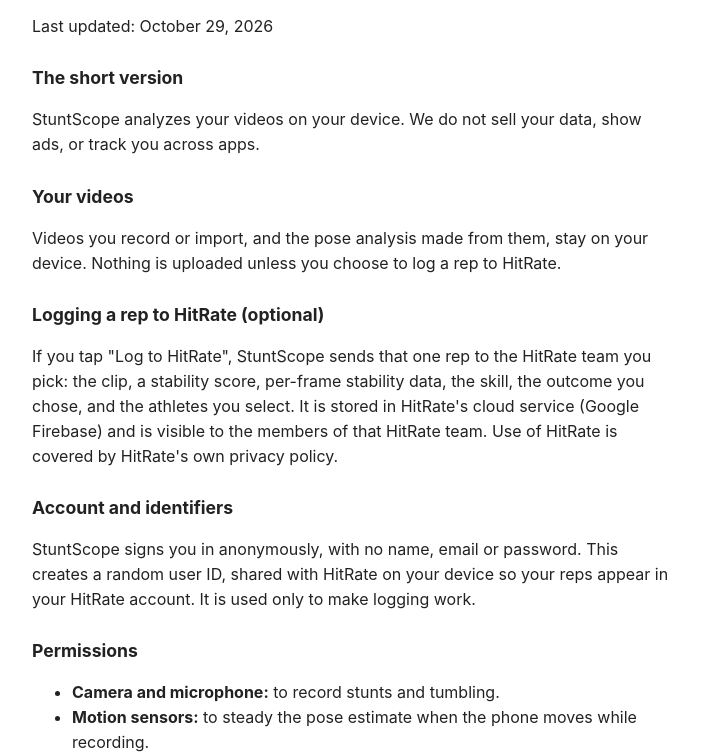
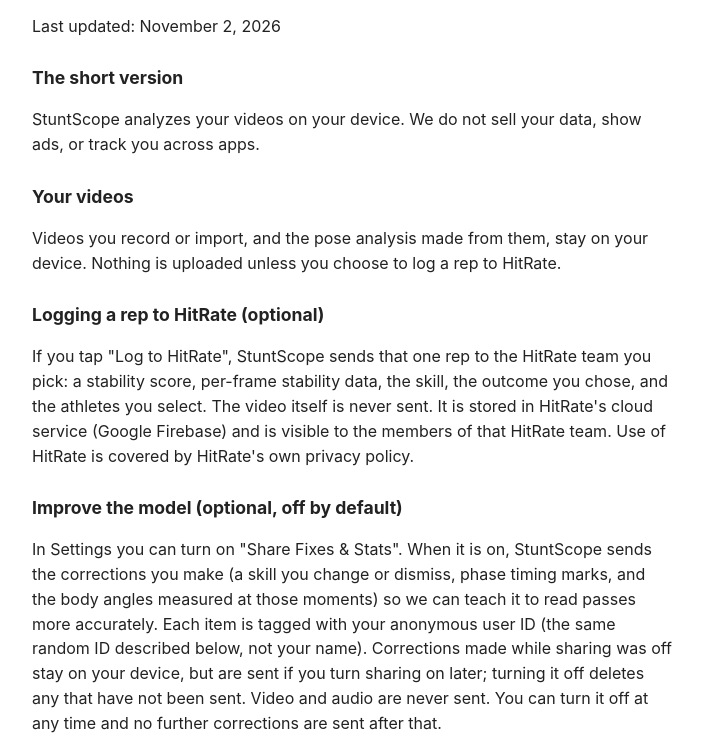
Before and after one commit to IanKainoa42/HitRate, a plain HTML site: page stuntscope-privacy.html in a window 1280 px wide. Shown: the part 75-827 px from the top of the page, without its empty margins (288-991 px from the left). Drawn offline with Linux system fonts and the light colour scheme.

Commit message:
StuntScope privacy policy: no clip upload, Improve the Model opt-in

```diff
--- a/stuntscope-privacy.html
+++ b/stuntscope-privacy.html
@@ -4,7 +4,7 @@
 <style>body{font:16px/1.55 -apple-system,system-ui,sans-serif;max-width:40rem;margin:2rem auto;padding:0 1rem;color:#222}h1{font-size:1.6rem}h2{font-size:1.1rem;margin-top:1.6rem}</style>
 </head><body>
 <h1>StuntScope Privacy Policy</h1>
-<p>Last updated: October 29, 2026</p>
+<p>Last updated: November 2, 2026</p>
 
 <h2>The short version</h2>
 <p>StuntScope analyzes your videos on your device. We do not sell your data, show ads, or track you across apps.</p>
@@ -13,10 +13,13 @@
 <p>Videos you record or import, and the pose analysis made from them, stay on your device. Nothing is uploaded unless you choose to log a rep to HitRate.</p>
 
 <h2>Logging a rep to HitRate (optional)</h2>
-<p>If you tap "Log to HitRate", StuntScope sends that one rep to the HitRate team you pick: the clip, a stability score, per-frame stability data, the skill, the outcome you chose, and the athletes you select. It is stored in HitRate's cloud service (Google Firebase) and is visible to the members of that HitRate team. Use of HitRate is covered by HitRate's own privacy policy.</p>
+<p>If you tap "Log to HitRate", StuntScope sends that one rep to the HitRate team you pick: a stability score, per-frame stability data, the skill, the outcome you chose, and the athletes you select. The video itself is never sent. It is stored in HitRate's cloud service (Google Firebase) and is visible to the members of that HitRate team. Use of HitRate is covered by HitRate's own privacy policy.</p>
+
+<h2>Improve the model (optional, off by default)</h2>
+<p>In Settings you can turn on "Share Fixes &amp; Stats". When it is on, StuntScope sends the corrections you make (a skill you change or dismiss, phase timing marks, and the body angles measured at those moments) so we can teach it to read passes more accurately. Each item is tagged with your anonymous user ID (the same random ID described below, not your name). Corrections made while sharing was off stay on your device, but are sent if you turn sharing on later; turning it off deletes any that have not been sent. Video and audio are never sent. You can turn it off at any time and no further corrections are sent after that.</p>
 
 <h2>Account and identifiers</h2>
-<p>StuntScope signs you in anonymously, with no name, email or password. This creates a random user ID, shared with HitRate on your device so your reps appear in your HitRate account. It is used only to make logging work.</p>
+<p>StuntScope signs you in anonymously, with no name, email or password. This creates a random user ID, shared with HitRate on your device so your reps appear in your HitRate account. It is used to make logging work and, if you turn on "Share Fixes &amp; Stats", to tag the corrections you share.</p>
 
 <h2>Permissions</h2>
 <ul>
```
